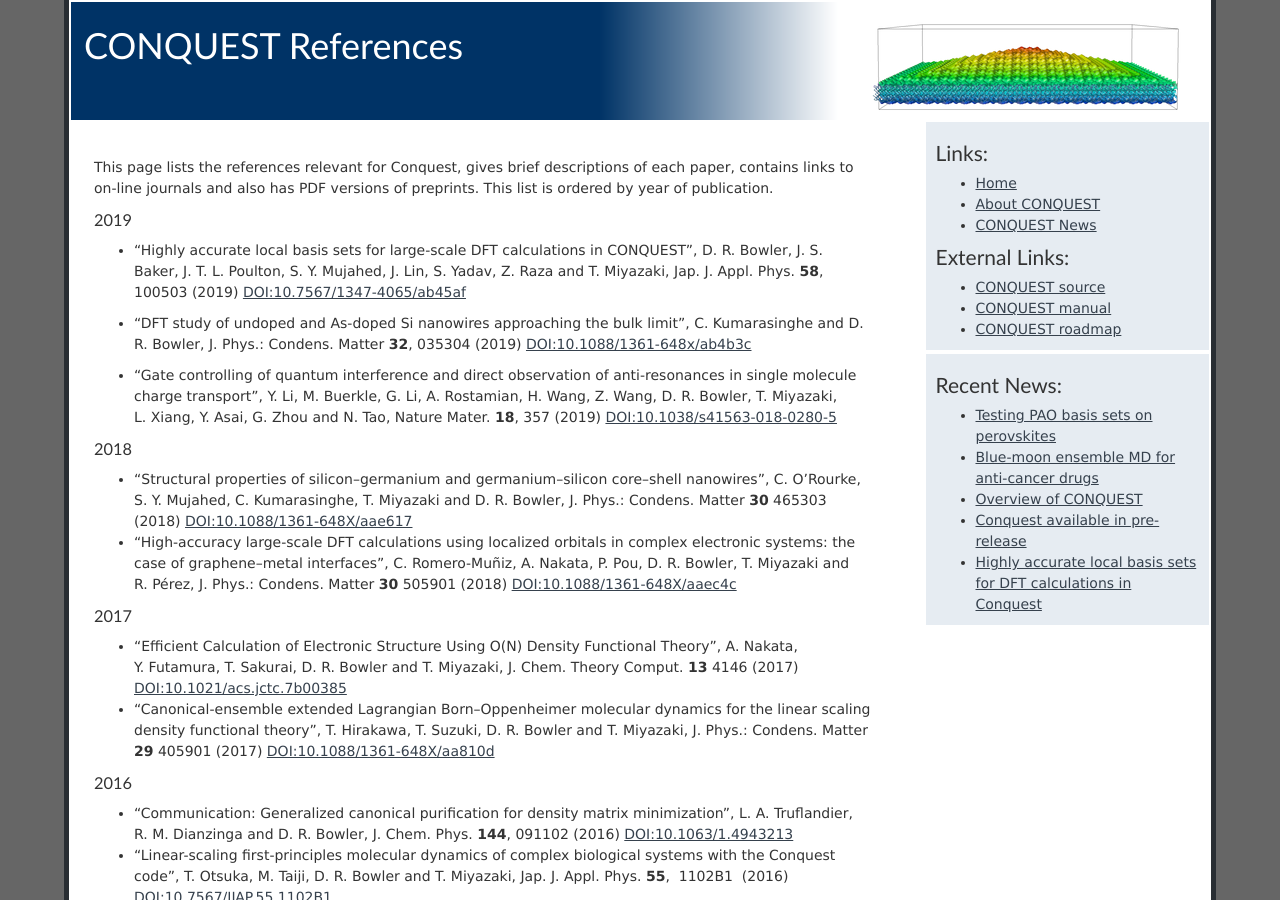
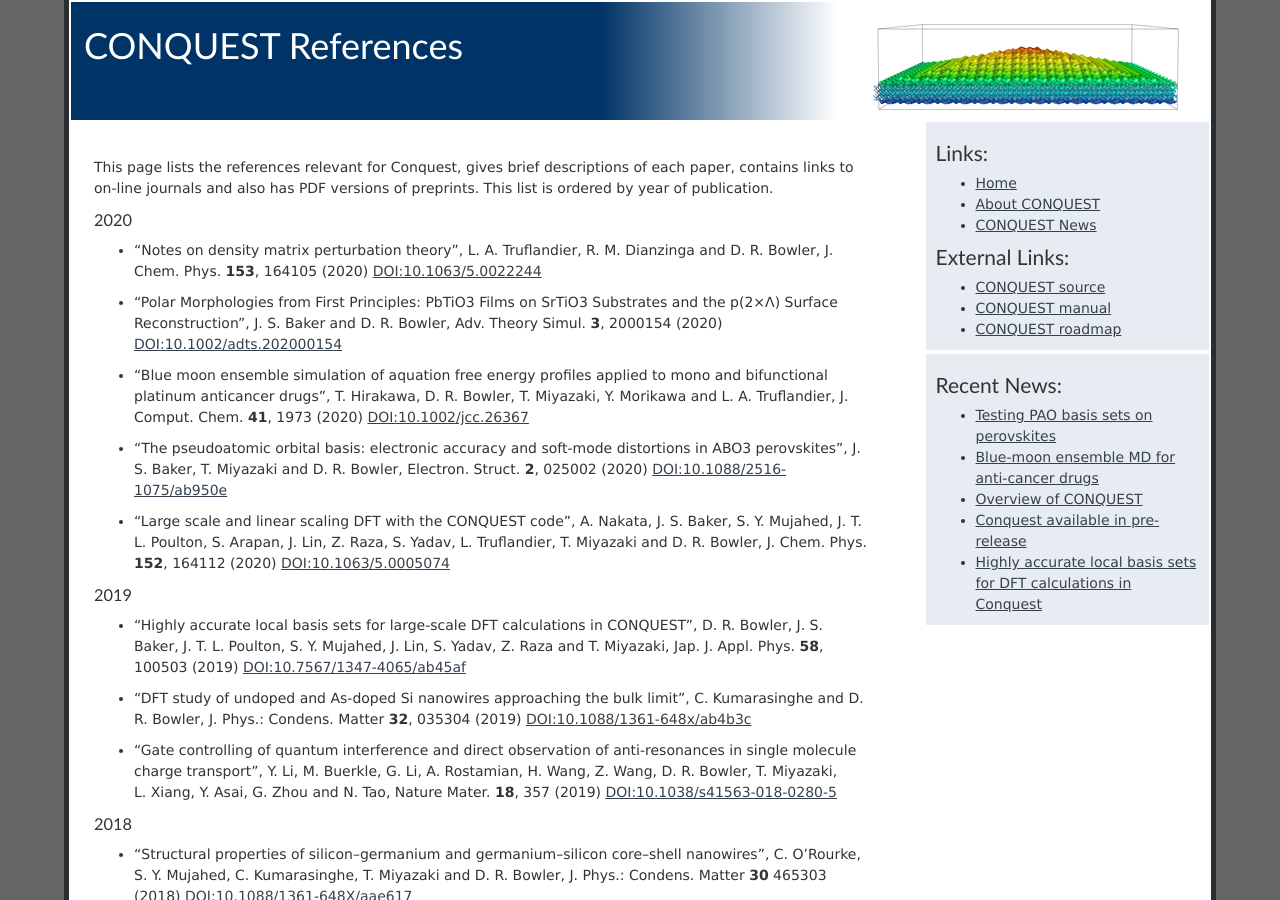
Before and after one commit to OrderN/OrderN.github.io, a Jekyll site: the page built from references.markdown, in a window 1280 px wide and 900 px high. Built offline with Jekyll 4.4.1, drawn with Linux system fonts in a browser that asks for light colours.

Commit message:
Updated references for 2020-2021

```diff
--- a/references.markdown
+++ b/references.markdown
@@ -6,6 +6,35 @@ published: true
 This page lists the references relevant for Conquest, gives brief descriptions
 of each paper, contains links to on-line journals and also has PDF versions of
 preprints. This list is ordered by year of publication.
+
+### 2020
+<a name="Y2020"></a>
+
+* "Notes on density matrix perturbation theory", L. A. Truflandier,
+  R. M. Dianzinga and D. R. Bowler, J. Chem. Phys. **153**, 164105
+  (2020) [DOI:10.1063/5.0022244](https://doi.org/10.1063/5.0022244)
+
+* "Polar Morphologies from First Principles: PbTiO3 Films on SrTiO3
+  Substrates and the p(2×Λ) Surface Reconstruction", J. S. Baker and
+  D. R. Bowler, Adv. Theory Simul. **3**, 2000154 (2020)
+  [DOI:10.1002/adts.202000154](https://onlinelibrary.wiley.com/doi/abs/10.1002/adts.202000154)
+
+* "Blue moon ensemble simulation of aquation free energy profiles
+  applied to mono and bifunctional platinum anticancer drugs",
+  T. Hirakawa, D. R. Bowler, T. Miyazaki, Y. Morikawa and
+  L. A. Truflandier, J. Comput. Chem. **41**, 1973 (2020)
+  [DOI:10.1002/jcc.26367](https://onlinelibrary.wiley.com/doi/abs/10.1002/jcc.26367)
+
+* "The pseudoatomic orbital basis: electronic accuracy and soft-mode
+  distortions in ABO3 perovskites", J. S. Baker, T. Miyazaki and
+  D. R. Bowler, Electron. Struct. **2**, 025002 (2020)
+  [DOI:10.1088/2516-1075/ab950e](https://doi.org/10.1088/2516-1075/ab950e)
+
+* "Large scale and linear scaling DFT with the CONQUEST code",
+  A. Nakata, J. S. Baker, S. Y. Mujahed, J. T. L. Poulton, S. Arapan,
+  J. Lin, Z. Raza, S. Yadav, L. Truflandier, T. Miyazaki and
+  D. R. Bowler, J. Chem. Phys. **152**, 164112 (2020)
+  [DOI:10.1063/5.0005074](https://doi.org/10.1063/5.0005074)
 
 ### 2019
 <a name="Y2019"></a>
```
